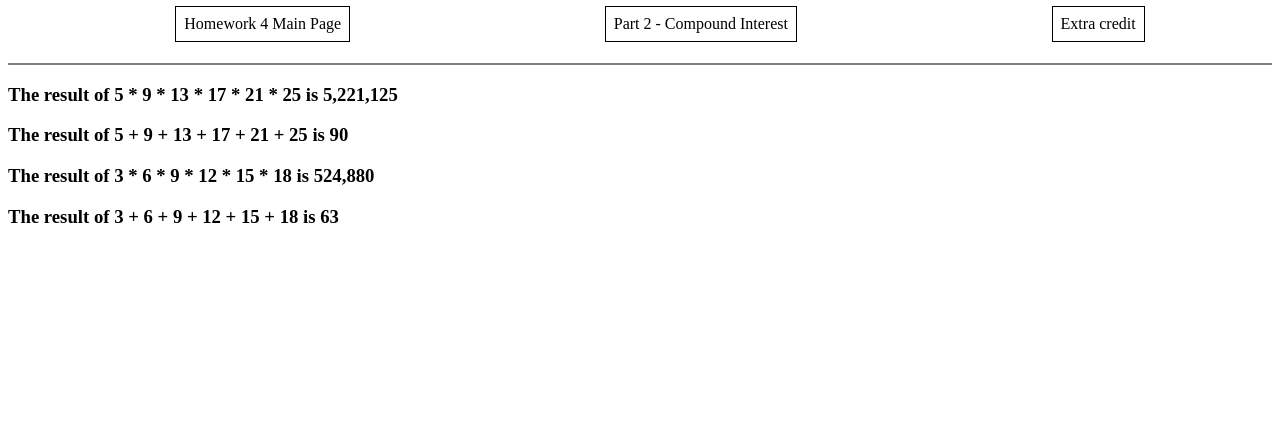
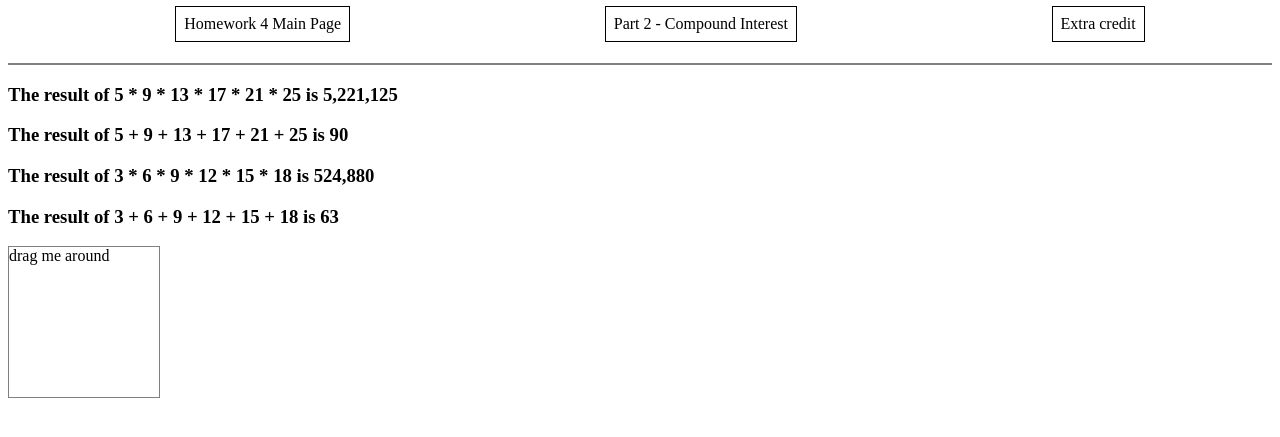
Before and after one commit to huangm96/cnit133, a plain HTML site: page hw4/hw4-part1.html in a window 1280 px wide. Shown: the part 79-516 px from the top of the page. Drawn offline with nearby package versions, Linux system fonts and the light colour scheme.

Commit message:
added draggable element

```diff
--- a/hw4/hw4-part1.html
+++ b/hw4/hw4-part1.html
@@ -7,6 +7,7 @@
     <link rel="stylesheet" href="styles.css" />
     <script src="https://code.jquery.com/jquery-3.7.0.min.js"
         integrity="sha256-2Pmvv0kuTBOenSvLm6bvfBSSHrUJ+3A7x6P5Ebd07/g=" crossorigin="anonymous"></script>
+    <script src="https://code.jquery.com/ui/1.13.2/jquery-ui.js"></script>
     <title>JavaScript - Homework 4</title>
 </head>
 
@@ -23,7 +24,7 @@
     <h3 id="loop_sum"></h3>
     <h3 id="while_product"></h3>
     <h3 id="while_sum"></h3>
-    <!--  On that same web page, you will use jQuery UI to allow the user to drag an element to any area of the page - can be any type of element. For more on jQuery UI draggable-->
+    <div id="draggable_box">drag me around</div>
     <script>
         $(document).ready(function () {
 
@@ -87,6 +88,11 @@
                 }
                 return [arr, sum]
             }
+            $("#draggable_box").draggable({
+                drag: function (event, ui) {
+
+                }
+            })
         })
     </script>
 </body>
--- a/hw4/styles.css
+++ b/hw4/styles.css
@@ -21,6 +21,11 @@ ul.nav li:hover {
 ul.nav li a {
   text-decoration: none;
   color: black;
+}
+#draggable_box {
+  width: 150px;
+  height: 150px;
+  border: 1px solid gray;
 }
 table,
 td,
```
